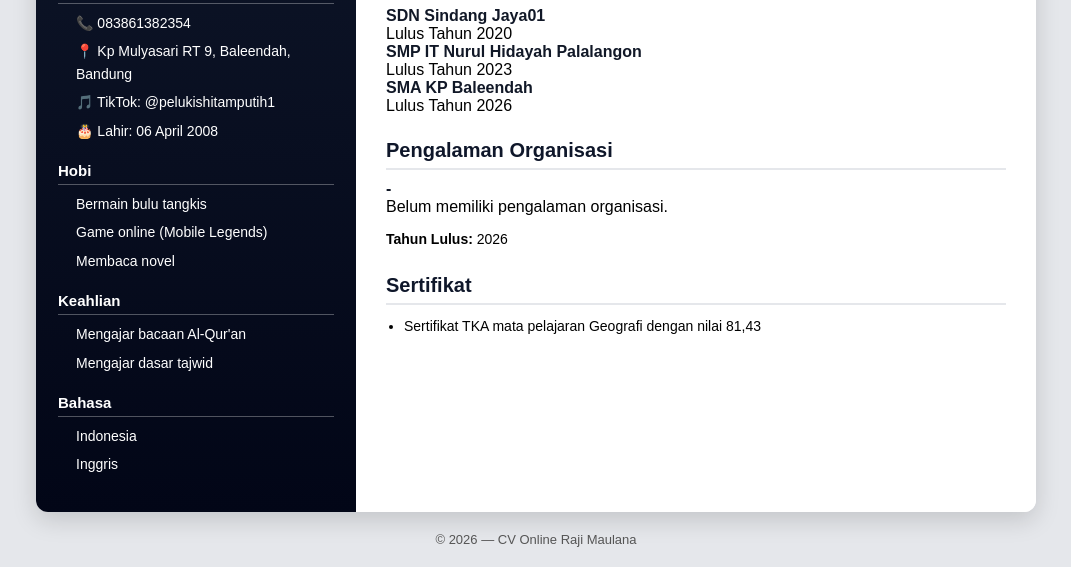
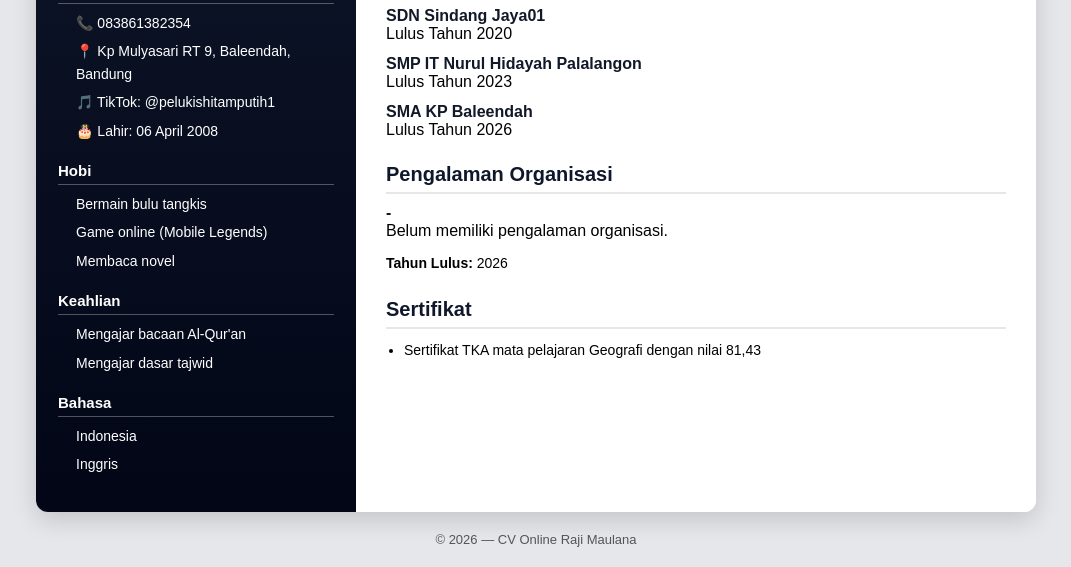
Before and after one commit to ChikoGaming06/tugas2_Raji_Fahri_XII-3, a plain HTML site: page index.html in a window 1280 px wide. Shown: the part 239-806 px from the top of the page, without its empty margins (104-1175 px from the left). Drawn offline with Linux system fonts and the light colour scheme.

Commit message:
CV NEW RAJI

```diff
--- a/index.html
+++ b/index.html
@@ -160,8 +160,12 @@
       <div class="item">
         <strong>SDN Sindang Jaya01</strong>
         Lulus Tahun 2020
+      </div>
+      <div class="item">
         <strong>SMP IT Nurul Hidayah Palalangon</strong>
         Lulus Tahun 2023
+      </div>
+      <div class="item">
         <strong>SMA KP Baleendah</strong>
         Lulus Tahun 2026
       </div>
```
